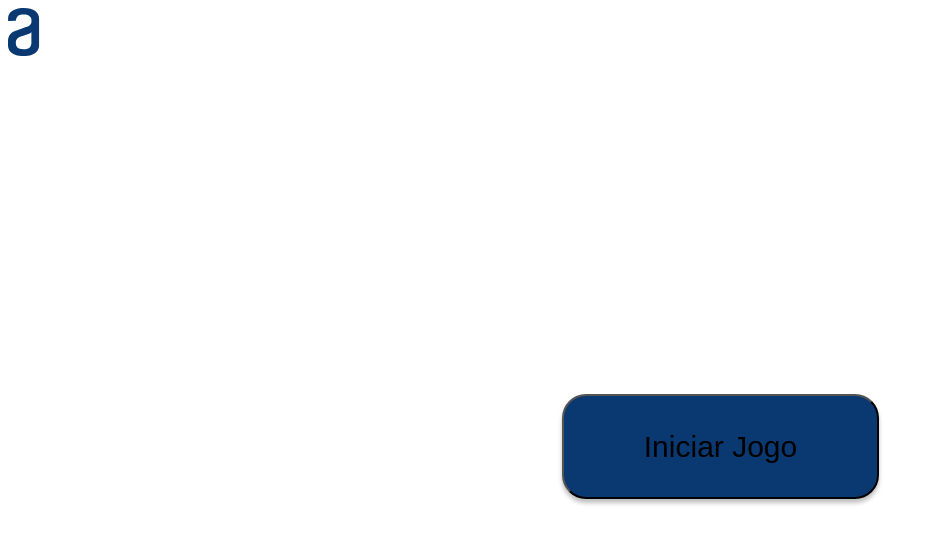
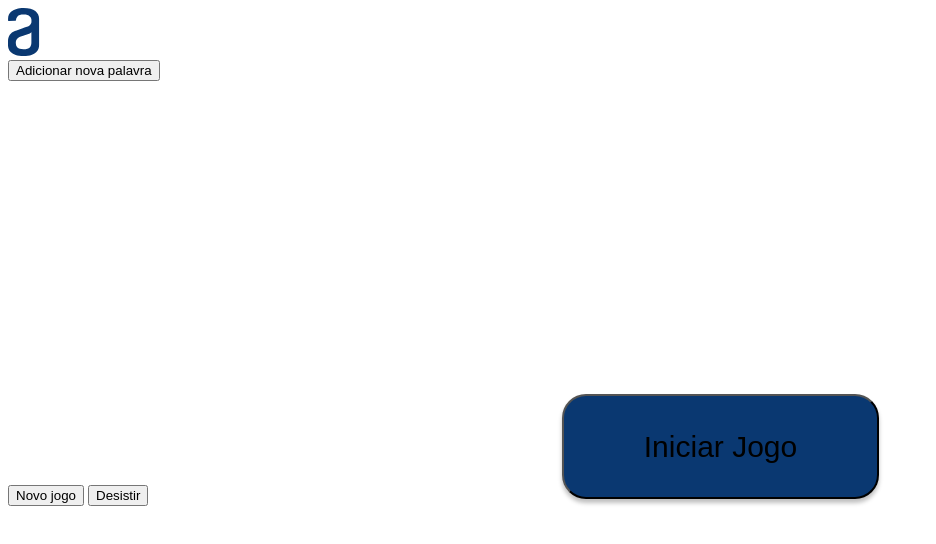
Before and after one commit to k-js/Jogo-da-Forca-Alura-Challenges-Oracle-ONE, a plain HTML site: page index.html in a window 1280 px wide. Shown: the whole page, without its empty margins (0-936 px from the left). Drawn offline with Linux system fonts and the light colour scheme.

Commit message:
implementando tabuleiro

```diff
--- a/index.html
+++ b/index.html
@@ -9,16 +9,22 @@
 </head>
 <body>
     <img src="./style/img/log Alura.svg" class="" alt="" srcset="">
+
     <div id="div-desaparace" class="botoes-home">
-        <a href="#forca">
-            <input class="btn-inicial" type="submit" value="Iniciar Jogo" id="iniciar-jogo" onclick="iniciarJogo()">
-        </a>
+        <input class="btn-inicial" type="submit" value="Iniciar Jogo" id="iniciar-jogo" onclick="iniciarJogo()">
+        <input class="btn-palavra" type="submit" value="Adicionar nova palavra" onclick="novaPalavra()">
     </div>
     <div id="div-aparece-forca" class="canvas">
-        <canvas id="forca" height="860px" width="1200px"></canvas>
+        <canvas id="forca" height="400px" width="1200px"></canvas>
+        <div class="botoes-canvas">
+            <input class="btn-novo-jogo" type="submit" value="Novo jogo" onclick="iniciarJogo()">
+            <input class="btn-desistir" type="submit" value="Desistir" id="desistir" onclick="recarregar()">
+        </div>
+    </div>
 
-        <div class="sublinhado">
-        </div>
+
+    <div class="sublinhado">
+
     </div>
     <script type="text/javascript" src="./Js/forca.js"></script>
     <script type="text/javascript" src="./Js/canvas.js"></script>
```
